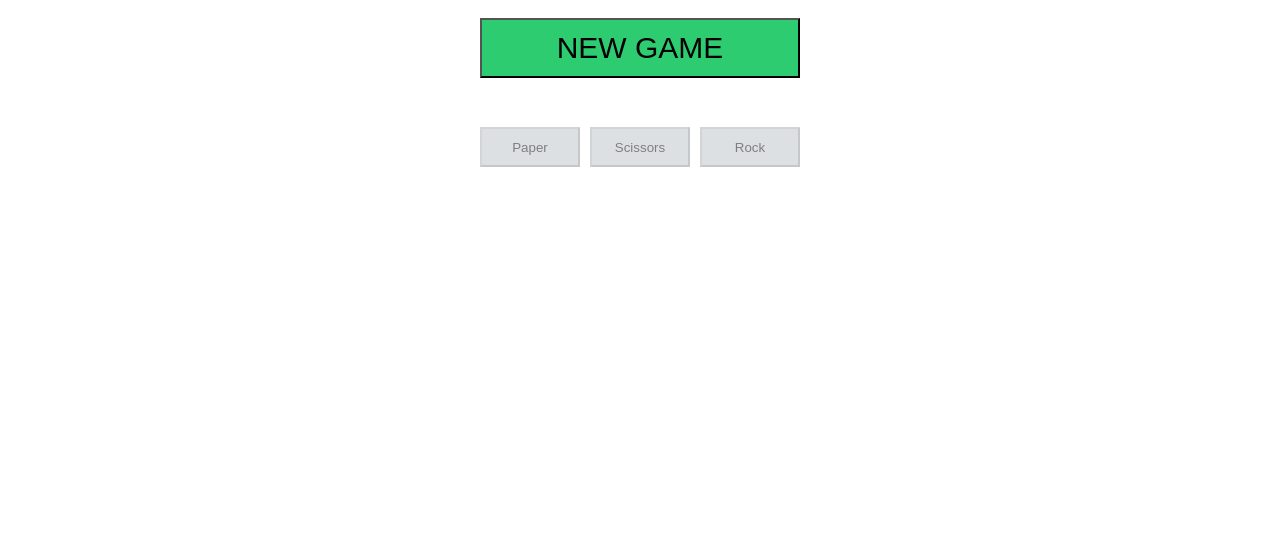
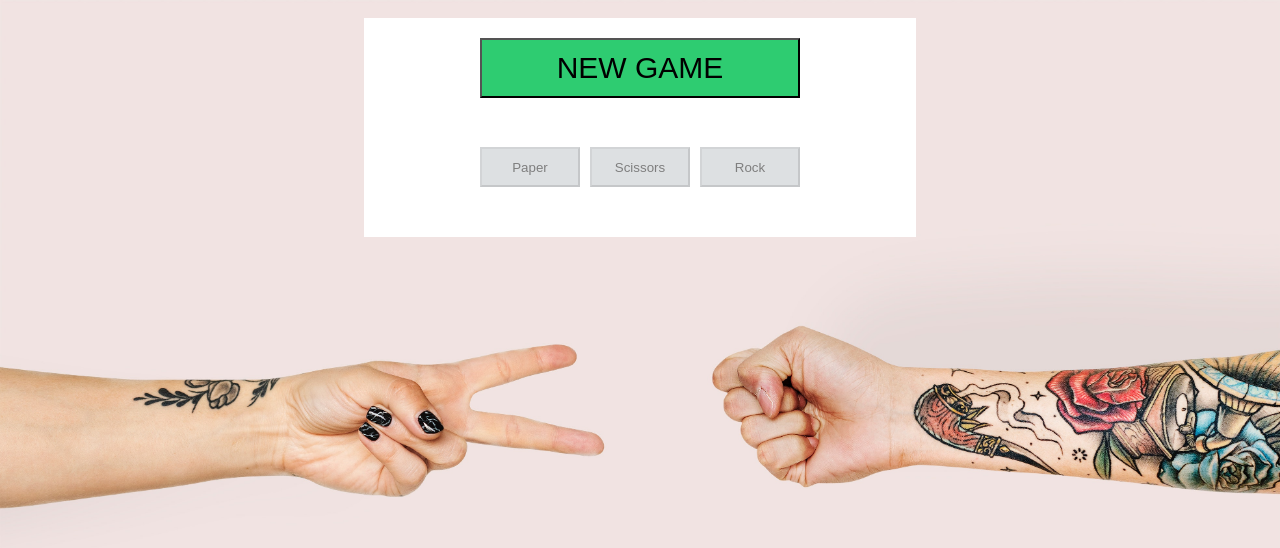
Before and after one commit to krystynaszur/game, a website: page index.html in a window 1280 px wide. Drawn offline with Linux system fonts and the light colour scheme; a web font is replaced by a local one.

Commit message:
Update style.css

```diff
--- a/css/style.css
+++ b/css/style.css
@@ -3,11 +3,18 @@ body {
   padding: 10px;
   text-align: center;
   font-family: 'Sunflower', sans-serif;
+  background-image: url("../images/rock.jpg");
+  background-size: cover;
+  background-repeat: no-repeat;
 }
 
 .game {
   text-align: center;
   font-size: 15px;
+  background-color: white;
+  width: 40vw;
+  margin: 0 auto;
+  padding: 20px;
 }
 
 #new-game {
```
Also changed, not shown: images/rock.jpg (added).
